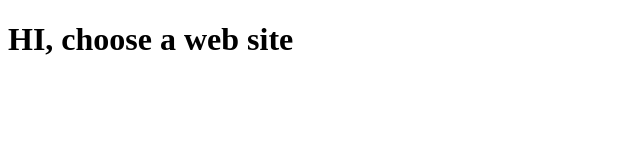
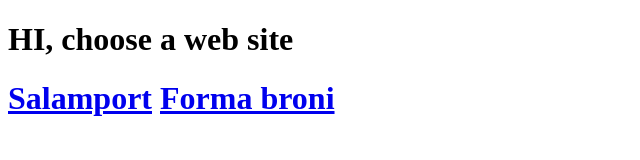
Before and after one commit to Benqqa/web, a plain HTML site: page index.html in a window 1280 px wide. Shown: the whole page, without its empty margins (0-640 px from the left). Drawn offline with Linux system fonts and the light colour scheme.

Commit message:
Update index.html

```diff
--- a/index.html
+++ b/index.html
@@ -8,7 +8,7 @@
 </head>
 <body>
   <h1>HI, choose a web site<h1>
-  <a href="/salanport">
-  <a href="/forma_bron">
+  <a href="/salanport">Salamport</a>
+  <a href="/forma_bron">Forma broni</a>
 </body>
 </html>
```
